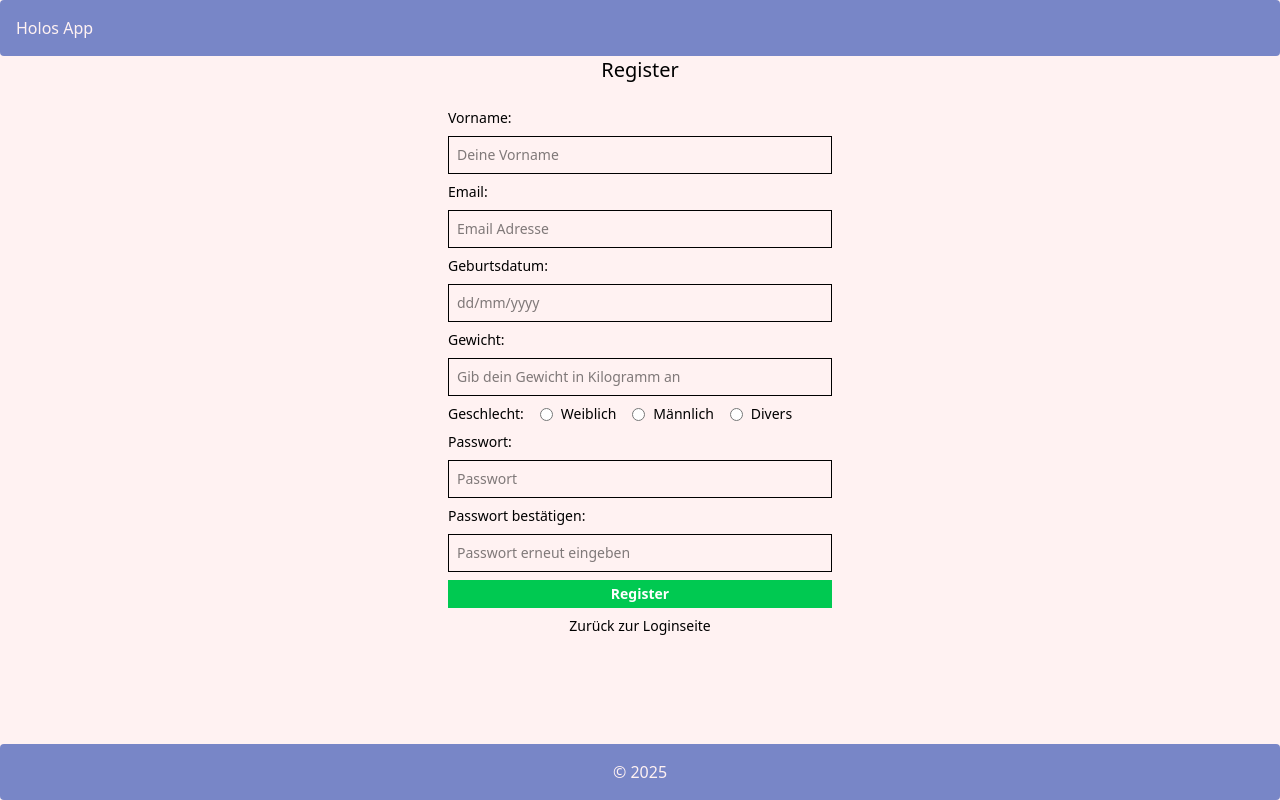
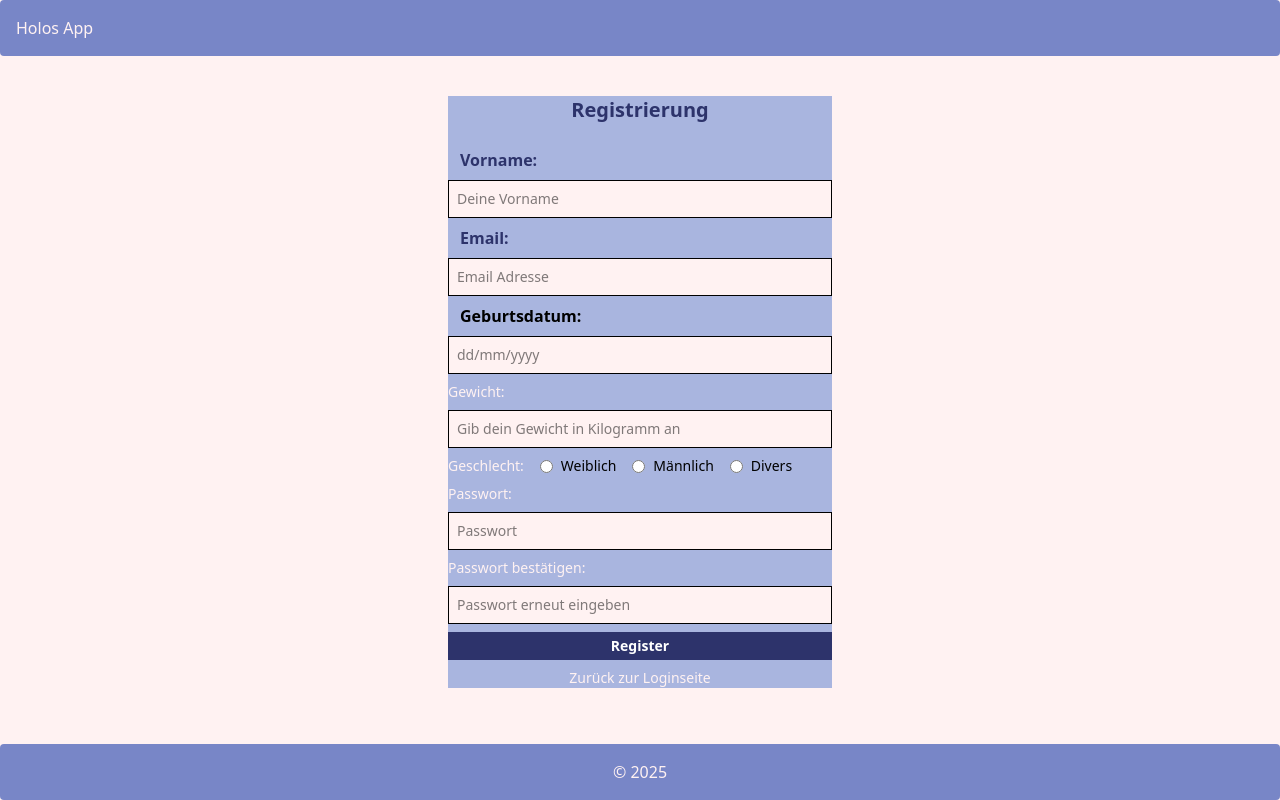
Before and after one commit to team-holos/holos-app, a React (Vite) app in the folder frontend/: page /register in a window 1280 px wide. Built offline with nearby package versions, Linux system fonts and the light colour scheme; no server answers.

Commit message:
added styling for registerPage and set error functions for password, email and birthday

```diff
--- a/frontend/src/pages/RegisterPage.jsx
+++ b/frontend/src/pages/RegisterPage.jsx
@@ -18,11 +18,32 @@ function RegisterPage() {
     const formData = new FormData(event.target);
     const email = formData.get("email");
     // check if is valid email address
-    if (
-      /^[a-zA-Z0-9._%+-]+@[a-zA-Z0-9.-]+\.[a-zA-Z]{2,}$/.test(email) === false
-    ) {
-      //setEmailError("Invalid email address");
-      //return;
+    function validateEmail(email) {
+      if (!email) {
+        setEmailError("Email fehlt");
+        return false;
+      }
+      if (
+        /^[a-zA-Z0-9._%+-]+@[a-zA-Z0-9.-]+\.[a-zA-Z]{2,}$/.test(email) === false
+      ) {
+      setEmailError("Invalid email address");
+      return false;
+      }
+    }
+    function validateBirthday(birthday) {
+      if (!birthday) {
+        setBirthdayError("Geburtsdatum fehlt");
+        return false;
+      }
+    }
+    function validatePassword(password) {
+      if (!password) {
+        setPasswordError("Passwort fehlt")
+        return false;
+      }
+      if (password.length < 8) {
+        setPasswordError("Passwort muss mindestens 8 Zeichen lang sein")
+      }
     }
     const password = formData.get("password");
     const passwordRetype = formData.get("password-retype");
@@ -87,7 +108,7 @@ function RegisterPage() {
   return (
     <form
       onSubmit={handleSubmit}
-      className="flex flex-col gap-2 max-w-sm mx-auto text-sm"
+      className="flex flex-col gap-2 max-w-sm mx-auto text-sm bg-[#A9B5DF] mt-10"
     >
       {successMessage && (
         <p className="bg-green-500 text-white p-2">{successMessage}</p>
@@ -95,39 +116,39 @@ function RegisterPage() {
       {errorMessage && (
         <p className="bg-red-500 text-white p-2">{errorMessage}</p>
       )}
-      <h1 className="text-xl mb-4 max-w-sm and mx-auto">Register</h1>
-      <label htmlFor="username">Vorname:</label>
+      <h1 className="text-xl mb-4 max-w-sm and mx-auto text-[#2D336B] font-extrabold">Registrierung</h1>
+      <label htmlFor="username" class="text-[#2D336B] text-base pl-3 font-semibold">Vorname:</label>
       <input
         type="text"
         id="username"
         name="username"
-        className="border p-2"
+        className="border p-2 bg-[#FFF2F2]"
         placeholder="Deine Vorname"
       />
-      <label htmlFor="register-email">Email:</label>
+      <label htmlFor="register-email" class="text-[#2D336B] text-base pl-3 font-semibold">Email:</label>
       <input
         type="email"
         id="register-email"
         name="email"
-        className="border p-2"
+        className="border p-2 bg-[#FFF2F2]"
         placeholder="Email Adresse"
       />
-      <label htmlFor="birthday">Geburtsdatum:</label>
+      <label htmlFor="birthday" class="text-text-[#2D336B] text-base pl-3 font-semibold">Geburtsdatum:</label>
       <DatePicker
-        className="border p-2 w-full"
+        className="border p-2 w-full bg-[#FFF2F2]"
         selected={birthday}
         onChange={(date) => setBirthday(date)}
         placeholderText="dd/mm/yyyy"
       />
       {emailError && <p className="text-red-500">{emailError}</p>}
-      <label htmlFor="weight">Gewicht:</label>
+      <label htmlFor="weight" class="text-[#FFF2F2]">Gewicht:</label>
       <input type="text"
         id="weight"
         name="weight"
-        className="border p-2"
+        className="border p-2 bg-[#FFF2F2]"
         placeholder="Gib dein Gewicht in Kilogramm an" />
       <form className="flex gap-4">
-        <span className="font-medium">Geschlecht:</span>
+        <span className="font-medium" class="text-[#FFF2F2]">Geschlecht:</span>
         <div className="radio">
           <label className="flex items-center gap-2">
             <input
@@ -162,33 +183,33 @@ function RegisterPage() {
           </label>
         </div>
       </form>
-      <label htmlFor="register-password">Passwort:</label>
+      <label htmlFor="register-password" class="text-[#FFF2F2]">Passwort:</label>
       <input
         type="password"
         id="register-password"
         name="password"
-        className="border p-2"
+        className="border p-2 bg-[#FFF2F2]"
         placeholder="Passwort"
         minLength="8"
         maxLength="24"
       />
 
-      <label htmlFor="register-password-retype">Passwort bestätigen:</label>
+      <label htmlFor="register-password-retype" class="text-[#FFF2F2]">Passwort bestätigen:</label>
       <input
         type="password"
         id="register-password-retype"
         name="password-retype"
-        className="border p-2"
+        className="border p-2 bg-[#FFF2F2]"
         placeholder="Passwort erneut eingeben"
       />
       {passwordError && <p className="text-red-500">{passwordError}</p>}
       <button
         type="submit"
-        className="bg-green-500 px-2 py-1 text-white font-semibold cursor-pointer"
+        className="bg-[#2D336B] px-2 py-1 text-white font-semibold cursor-pointer hover:bg-[#7886C7]"
       >
         Register
       </button>
-      <h2 class="max-w-sm and mx-auto">
+      <h2 class="max-w-sm and mx-auto text-[#FFF2F2]" >
         <a href="/">Zurück zur Loginseite</a>
       </h2>
     </form>
```
